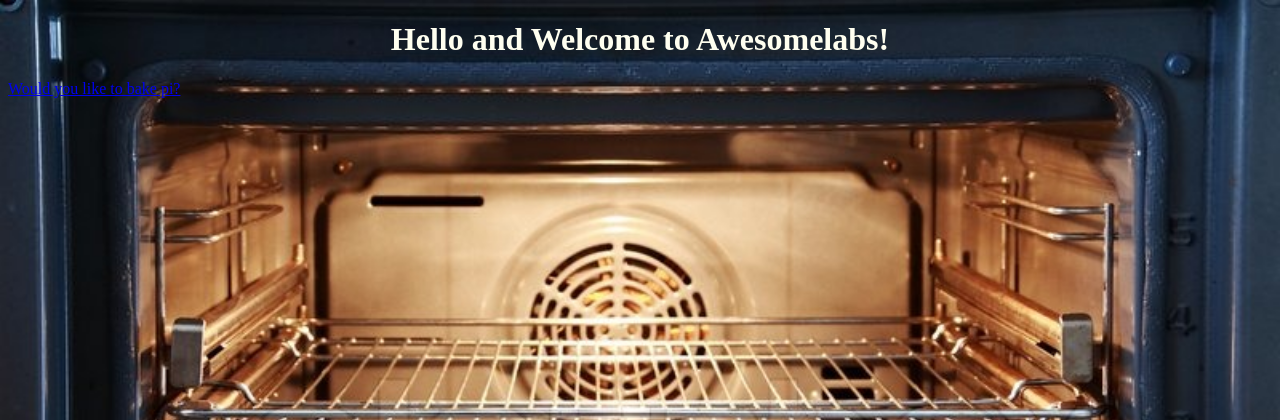
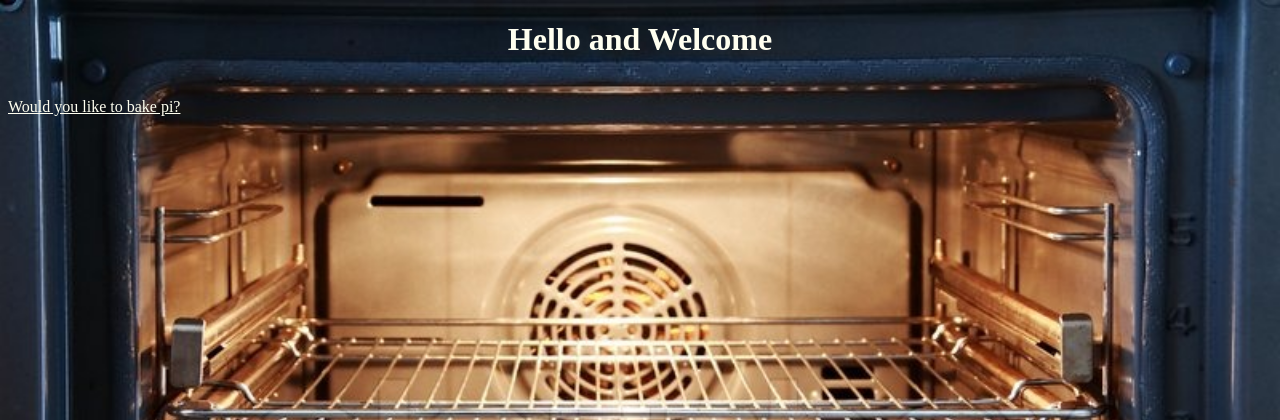
Before and after one commit to sross9159/npi, a Flask app: page / in a window 1280 px wide. Shown: the top 420 px of the page. Run offline with Flask 3, Linux system fonts and the light colour scheme.

Commit message:
fixing a anchor color

```diff
--- a/templates/index.html
+++ b/templates/index.html
@@ -3,8 +3,7 @@
 <head>
     <style>
         h1 {text-align: center; color: ivory}
-        p {text-align: center; color: ivory}
-        form {text-align: center; color: ivory}
+        a {text-align: center; color: ivory}
         body {
             background-image: url("{{ url_for('static', filename='oven.jpg') }}");
             background-repeat: no-repeat;
@@ -16,7 +15,8 @@
     <title>Title</title>
 </head>
 <body>
-  <h1>Hello and Welcome to Awesomelabs!</h1>
+  <h1>Hello and Welcome</h1>
+  <br>
   <a href="http://awesomelabs.io/bake-pi">Would you like to bake pi?</a>
 </body>
 </html>
```
